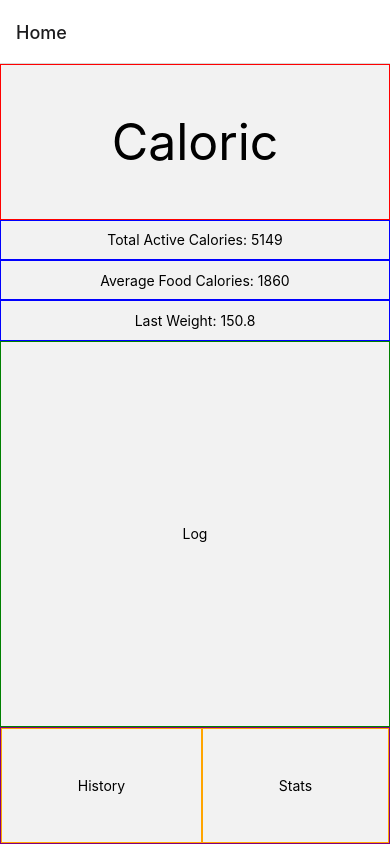
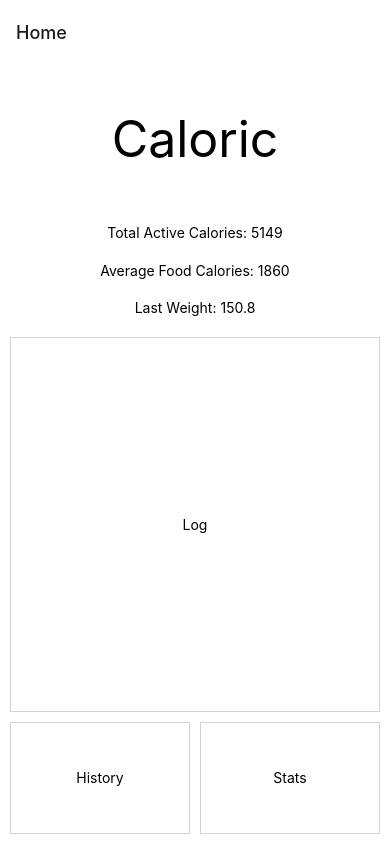
Before and after one commit to Steven-Rummler/caloric, a React Native app: screen /Home in a window 390 px wide. Built offline with nearby package versions, Linux system fonts and the light colour scheme; some icons are missing.

Commit message:
home screen redesign

```diff
--- a/Navigator.tsx
+++ b/Navigator.tsx
@@ -17,6 +17,7 @@ export default function Navigator() {
       screenOptions={({ navigation, route }: Props) => {
         if (route.name === 'Settings') return {};
         return {
+          headerShadowVisible: false,
           headerRight: () => (
             <SettingsButton navigation={navigation} route={route} />
           ),
--- a/screens/home.tsx
+++ b/screens/home.tsx
@@ -45,28 +45,30 @@ export default function HomeScreen({ navigation }: Props) {
   }, [entries]);
 
   return (
-    <View style={{ flex: 1 }}>
+    <View style={{ flex: 1, backgroundColor: 'white' }}>
       <TitleSection>
         <Title>Caloric</Title>
       </TitleSection>
-      <Info>
-        <Text>Total Active Calories: {totalActiveCalories}</Text>
-      </Info>
-      <Info>
-        <Text>Average Food Calories: {averageFoodCalories}</Text>
-      </Info>
-      <Info>
-        <Text>Last Weight: {lastWeight}</Text>
-      </Info>
-      <ActionButton onPress={logEntry}>
-        <Text adjustsFontSizeToFit>Log</Text>
-      </ActionButton>
+      <InfoSection>
+        <Info>Total Active Calories: {totalActiveCalories}</Info>
+      </InfoSection>
+      <InfoSection>
+        <Info>Average Food Calories: {averageFoodCalories}</Info>
+      </InfoSection>
+      <InfoSection>
+        <Info>Last Weight: {lastWeight}</Info>
+      </InfoSection>
+      <ActionSection>
+        <ActionButton onPress={logEntry}>
+          <Action>Log</Action>
+        </ActionButton>
+      </ActionSection>
       <OptionsSection>
         <OptionButton onPress={history}>
-          <Text adjustsFontSizeToFit>History</Text>
+          <Text>History</Text>
         </OptionButton>
         <OptionButton onPress={stats}>
-          <Text adjustsFontSizeToFit>Stats</Text>
+          <Text>Stats</Text>
         </OptionButton>
       </OptionsSection>
     </View>
@@ -76,31 +78,37 @@ const TitleSection = styled.View`
   flex: 2 1 0;
   align-items: center;
   justify-content: center;
-  border: 1px solid red;
+  //border: 1px solid red;
 `;
 const Title = styled.Text`
   font-size: 50px;
 `;
-const Info = styled.View`
+const InfoSection = styled.View`
   flex: 0.5 1 0;
   align-items: center;
   justify-content: center;
-  border: 1px solid blue;
+`;
+const Info = styled.Text``;
+const ActionSection = styled.View`
+  flex: 5 1 0;
+  padding: 10px 10px 5px 10px;
 `;
 const ActionButton = styled.Pressable`
-  flex: 5 1 0;
+  flex: 1;
   align-items: center;
   justify-content: center;
-  border: 1px solid green;
+  border: 1px solid lightgrey;
 `;
+const Action = styled.Text``;
 const OptionsSection = styled.View`
   flex: 1.5 1 0;
   flex-direction: row;
-  border: 1px solid purple;
+  padding: 5px 10px 10px 0px;
 `;
 const OptionButton = styled.Pressable`
-  flex-grow: 1;
+  flex: 1;
   align-items: center;
   justify-content: center;
-  border: 1px solid orange;
+  border: 1px solid lightgrey;
+  margin-left: 10px;
 `;
```
